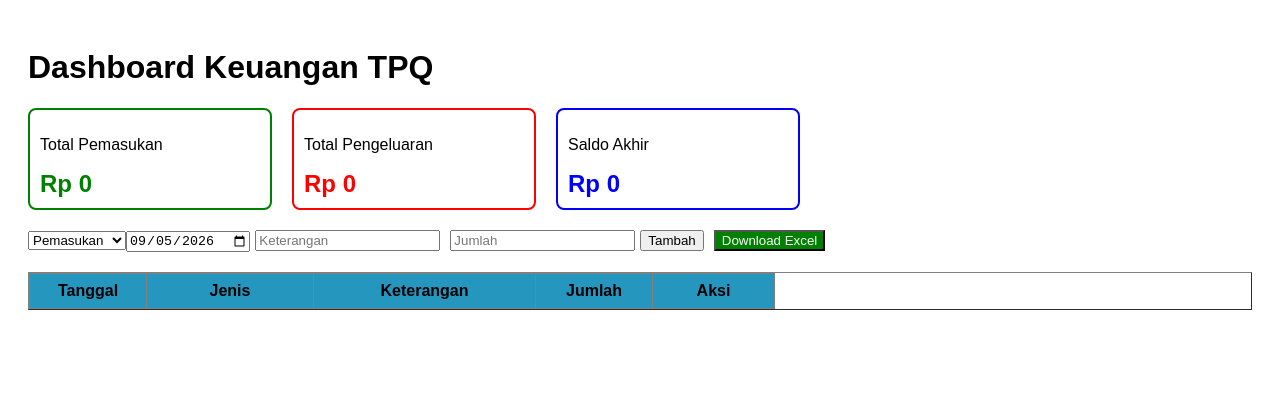
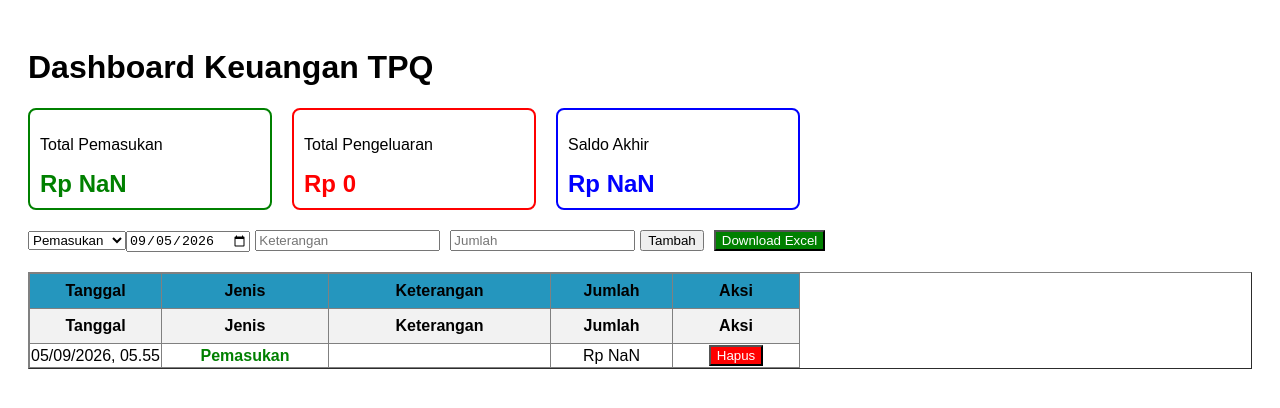
Before and after one commit to Amanah2000/-laporan-tpq, a React (Create React App) app: page / in a window 1280 px wide. Both pictures are taken after a click on the button "Tambah". Shown: the top 408 px of the page. Built offline with nearby package versions, Linux system fonts and the light colour scheme.

Commit message:
Refactor App component for better data handling

```diff
--- a/src/App.js
+++ b/src/App.js
@@ -27,8 +27,6 @@ function App() {
 
   // 3. Fungsi Tambah Data + Tanggal Otomatis
   const tambahData = () => {
-    if (keterangan === '' || jumlah === '') return alert('Isi semua dulu Pak');
-
     const dataBaru = {
       id: Date.now(),
       tanggal: new Date().toLocaleString('id-ID', {
@@ -45,6 +43,12 @@ function App() {
     setJumlah('');
   }
 
+  // 4. Fungsi HAPUS DATA - YANG KEMARIN KURANG
+  // 4. Fungsi HAPUS DATA - VERSI AMAN VERCEL
+  const hapusData = (id) => {
+  console.log("ID yg dihapus:", id); // buat ngecek
+  setDataKeuangan(dataKeuangan.filter(item => String(item.id) !== String(id)));
+};
 
 
   // 5. Hitung total
@@ -115,12 +119,12 @@ function App() {
     a.click();
   }
   return (
-    <div style={{ padding: '20px', fontFamily: 'Arial'}}>
+    <div style={{ padding: '20px', fontFamily: 'Arial' }}>
       <h1>Dashboard Keuangan TPQ</h1>
 
       {/* BOX TOTAL DI ATAS */}
       <div style={{ display: 'flex', gap: '20px', marginBottom: '20px' }}>
-        <div style={{ border: '2px solid green', padding: '10px', borderRadius: '8px',width: '220px',}}>
+        <div style={{ border: '2px solid green', padding: '10px', borderRadius: '8px', width: '220px', }}>
           <p>Total Pemasukan</p>
           <h2 style={{ color: 'green', margin: 0 }}>Rp {totalPemasukan.toLocaleString('id-ID')}</h2>
         </div>
@@ -146,7 +150,7 @@ function App() {
           onChange={(e) => setTanggalManual(e.target.value)}
         />
         <input placeholder="Keterangan" value={keterangan} onChange={(e) => setKeterangan(e.target.value)} style={{ margin: '0 5px' }} />
-        <input placeholder="Jumlah" type="number" value={jumlah} onChange={(e) => setJumlah(e.target.value)} style={{ margin: '0 5px'}} />
+        <input placeholder="Jumlah" type="number" value={jumlah} onChange={(e) => setJumlah(e.target.value)} style={{ margin: '0 5px' }} />
 
         <button onClick={tambahData}>Tambah</button>
         <button onClick={downloadExcel} style={{ backgroundColor: 'green', color: 'white', marginLeft: '10px' }}>
@@ -154,7 +158,8 @@ function App() {
         </button>
       </div>
 
-      {/* TABEL DATA + TOMBOL HAPUS */}
+
+
       {/* TABEL DATA + TOMBOL HAPUS */}
       <table
         border="1"
@@ -172,19 +177,36 @@ function App() {
             <th style={{ padding: '8px', minWidth: '100px' }}>Tanggal</th>
             <th style={{ padding: '8px', minWidth: '150px' }}>Jenis</th>
             <th style={{ padding: '8px', minWidth: '205px' }}>Keterangan</th>
-            <th style={{ padding: '8px', minWidth: '100px' }}>Jumlah</th>
-            <th style={{ padding: '8px', minWidth: '105px' }}>Aksi</th>
+            <th style={{ padding: '8px', minWidth: '105px' }}>Jumlah</th>
+            <th style={{ padding: '8px', minWidth: '110px' }}>Aksi</th>
           </tr>
         </thead>
-       <tbody>
+            <thead>
+          <tr style={{ backgroundColor: '#f2f2f2' }}>
+            <th style={{ padding: '8px' }}>Tanggal</th>
+            <th style={{ padding: '8px' }}>Jenis</th>
+            <th style={{ padding: '8px' }}>Keterangan</th>
+            <th style={{ padding: '8px' }}>Jumlah</th>
+            <th style={{ padding: '8px' }}>Aksi</th>
+          </tr>
+        </thead>
+   <tbody>
   {dataKeuangan.map((item) => (
-    <tr>
-      <td style={{ padding: '8px', textAlign: 'center' }}>{item.tanggal}</td>
-      <td style={{ padding: '8px', textAlign: 'center', color: item.jenis === 'Pemasukan' ? 'green' : 'red' }}>{item.jenis}</td>
-      <td style={{ padding: '8px', textAlign: 'center' }}>{item.keterangan}</td>
-      <td style={{ padding: '8px', textAlign: 'right' }}>{item.jumlah}</td>  {/* INI DIRUBAH JADI RIGHT */}
-      <td style={{ padding: '8px', textAlign: 'center' }}>
-        <button style={{ backgroundColor: 'red', color: 'white' }}>Hapus</button>
+    <tr key={item.id} style={{ backgroundColor: 'white' }}> {/* <- background putih */}
+      <td>{item.tanggal}</td>
+
+      {/* INI BAGIAN YANG DIUBAH WARNA TULISANNYA */}
+      <td style={{
+          color: item.jenis === 'Pemasukan' ? 'green' : 'red',
+          fontWeight: 'bold'
+      }}>
+        {item.jenis}
+      </td>
+
+      <td>{item.keterangan}</td>
+      <td>Rp {item.jumlah.toLocaleString('id-ID')}</td>
+      <td>
+        <button onClick={() => hapusData(item.id)} style={{background:'red', color:'white'}}>Hapus</button>
       </td>
     </tr>
   ))}
```
